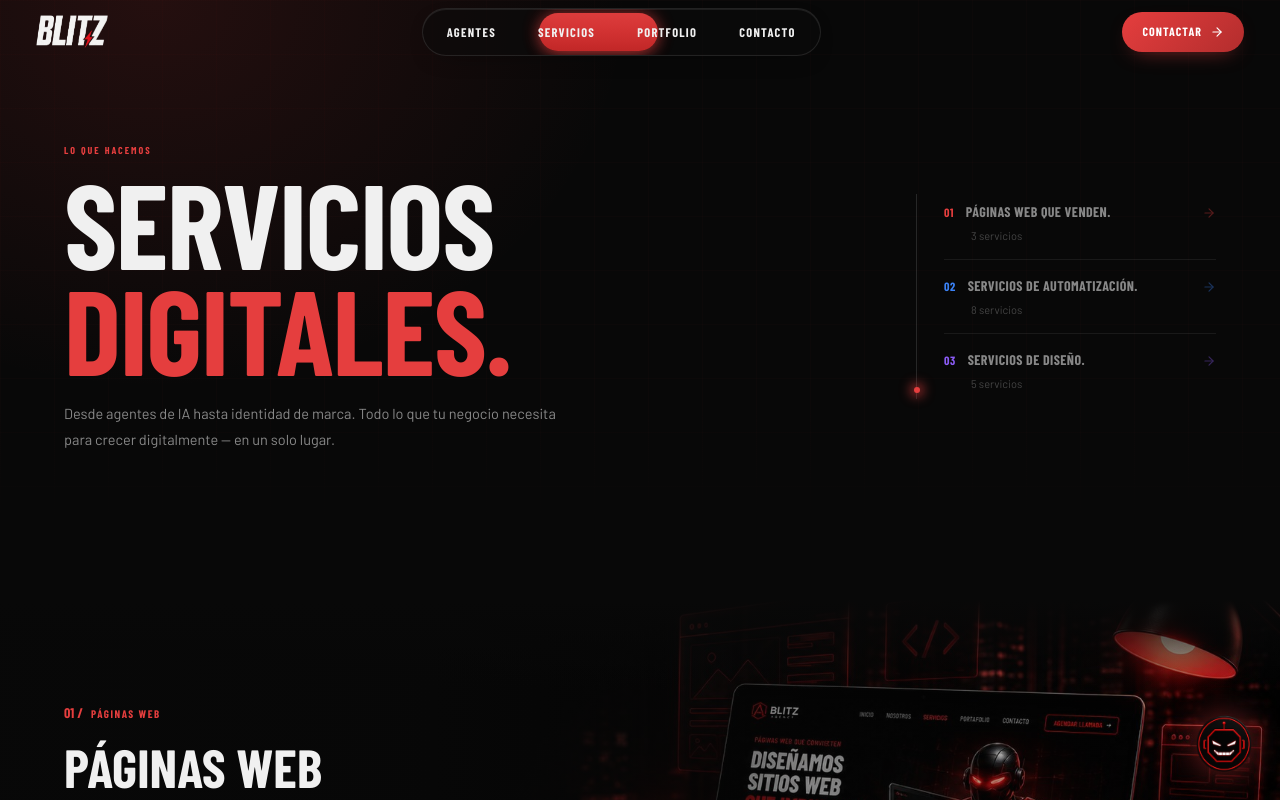
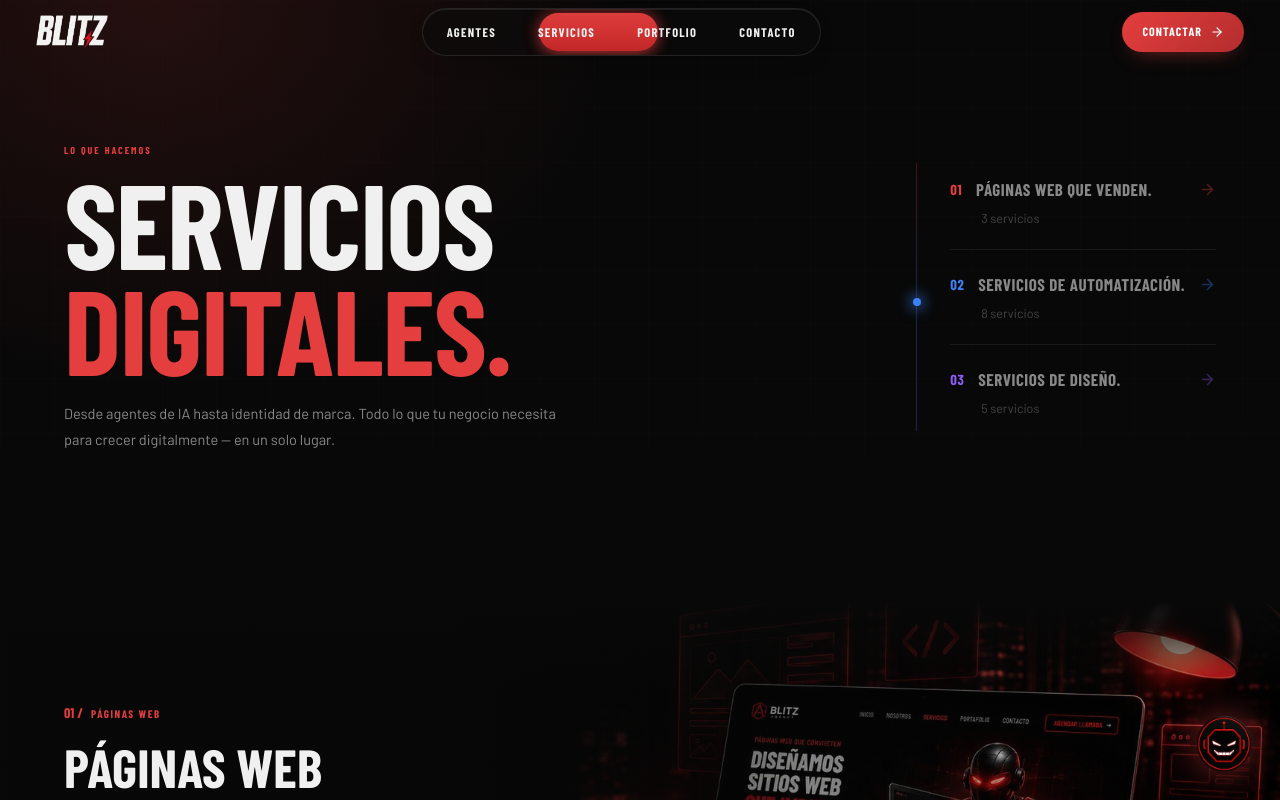
Before and after one commit to dacabrero11/blitz, a Next.js app: page /servicios in a window 1280 px wide. Shown: the top 800 px of the page. Built offline with nearby package versions, Linux system fonts and the light colour scheme; a web font is replaced by a local one.

Commit message:
Indice del hero: el punto que recorre el riel va mutando al color de cada categoria (rojo/azul/morado, leidos desde los datos), timing lineal para que color y posicion coincidan, y todo el bloque mas grande y fluido en movil

```diff
--- a/app/globals.css
+++ b/app/globals.css
@@ -224,10 +224,14 @@ body {
 
 /* ─── Indice de categorias del hero de servicios ─── */
 @keyframes index-scan {
-  0%        { top: 0%;   opacity: 0; }
-  12%       { opacity: 1; }
-  88%       { opacity: 1; }
-  100%      { top: 100%; opacity: 0; }
+  0%   { top: 0%;   opacity: 0; background: var(--idx-c1); box-shadow: 0 0 14px 3px var(--idx-g1); }
+  10%  { opacity: 1; }
+  30%  { background: var(--idx-c1); box-shadow: 0 0 14px 3px var(--idx-g1); }
+  38%  { background: var(--idx-c2); box-shadow: 0 0 14px 3px var(--idx-g2); }
+  63%  { background: var(--idx-c2); box-shadow: 0 0 14px 3px var(--idx-g2); }
+  71%  { background: var(--idx-c3); box-shadow: 0 0 14px 3px var(--idx-g3); }
+  90%  { opacity: 1; }
+  100% { top: 100%; opacity: 0; background: var(--idx-c3); box-shadow: 0 0 14px 3px var(--idx-g3); }
 }
-.animate-index-scan { animation: index-scan 4.2s cubic-bezier(0.4, 0, 0.2, 1) infinite; }
+.animate-index-scan { animation: index-scan 4.6s linear infinite; }
 @media (prefers-reduced-motion: reduce) { .animate-index-scan { animation: none; opacity: 0.6; } }
--- a/components/ui/CategoriaIndex.tsx
+++ b/components/ui/CategoriaIndex.tsx
@@ -1,5 +1,6 @@
 'use client'
 
+import type React from 'react'
 import { useState } from 'react'
 import { ArrowRight } from 'lucide-react'
 import { CATEGORIAS } from '@/lib/servicios'
@@ -11,26 +12,31 @@ export function CategoriaIndex() {
     document.getElementById(slug)?.scrollIntoView({ behavior: 'smooth', block: 'start' })
   }
 
+  const colorVars = CATEGORIAS.slice(0, 3).reduce<Record<string, string>>((acc, cat, i) => {
+    acc[`--idx-c${i + 1}`] = cat.acento
+    acc[`--idx-g${i + 1}`] = `${cat.acento}b0`
+    return acc
+  }, {})
+
   return (
-    <div className="relative" style={{ paddingLeft: 28, minWidth: 300 }}>
-      {/* riel vertical */}
+    <div className="relative" style={{ paddingLeft: 34, minWidth: 'min(392px, 100%)', ...colorVars } as React.CSSProperties}>
+      {/* riel vertical, teñido con los 3 acentos */}
       <span
         aria-hidden
         className="absolute"
-        style={{ left: 0, top: 8, bottom: 8, width: 1, background: 'rgba(255,255,255,0.13)' }}
+        style={{
+          left: 0,
+          top: 8,
+          bottom: 8,
+          width: 1,
+          background: `linear-gradient(180deg, ${CATEGORIAS[0]?.acento}44, ${CATEGORIAS[1]?.acento}44 50%, ${CATEGORIAS[2]?.acento}44)`,
+        }}
       />
-      {/* luz que recorre el riel en loop */}
+      {/* luz que recorre el riel y va tomando el color de cada categoria */}
       <span
         aria-hidden
         className="absolute animate-index-scan"
-        style={{
-          left: -2.5,
-          width: 6,
-          height: 6,
-          borderRadius: '50%',
-          background: 'var(--red)',
-          boxShadow: '0 0 12px 3px rgba(229,62,62,0.85)',
-        }}
+        style={{ left: -3.5, width: 8, height: 8, borderRadius: '50%' }}
       />
 
       {CATEGORIAS.map((cat, i) => {
@@ -44,7 +50,7 @@ export function CategoriaIndex() {
             onMouseLeave={() => setHover(null)}
             className="group block w-full text-left"
             style={{
-              padding: '15px 0',
+              padding: '21px 0',
               borderTop: i === 0 ? 'none' : '1px solid rgba(255,255,255,0.07)',
               transform: on ? 'translateX(6px)' : 'translateX(0)',
               transition: 'transform 260ms cubic-bezier(0.16,1,0.3,1)',
@@ -58,8 +64,8 @@ export function CategoriaIndex() {
               className="absolute"
               style={{
                 left: -1,
-                width: 3,
-                height: on ? 34 : 0,
+                width: 4,
+                height: on ? 46 : 0,
                 marginTop: 2,
                 background: cat.acento,
                 boxShadow: on ? `0 0 12px 2px ${cat.acento}` : 'none',
@@ -67,14 +73,14 @@ export function CategoriaIndex() {
               }}
             />
 
-            <div className="flex items-center gap-3">
-              <span className="font-display font-black" style={{ fontSize: 12, color: cat.acento, letterSpacing: '0.04em' }}>
+            <div className="flex items-center gap-3.5">
+              <span className="font-display font-black" style={{ fontSize: 14.5, color: cat.acento, letterSpacing: '0.04em' }}>
                 {String(i + 1).padStart(2, '0')}
               </span>
               <span
                 className="font-display font-bold uppercase flex-1"
                 style={{
-                  fontSize: 14,
+                  fontSize: 17,
                   letterSpacing: '0.03em',
                   color: on ? 'var(--white)' : 'var(--gray-1)',
                   transition: 'color 220ms ease',
@@ -83,7 +89,7 @@ export function CategoriaIndex() {
                 {title}
               </span>
               <ArrowRight
-                size={14}
+                size={17}
                 color={cat.acento}
                 style={{
                   opacity: on ? 1 : 0.35,
@@ -92,7 +98,7 @@ export function CategoriaIndex() {
                 }}
               />
             </div>
-            <div style={{ fontSize: 11, color: 'var(--gray-2)', marginTop: 3, marginLeft: 27 }}>
+            <div style={{ fontSize: 12.5, color: 'var(--gray-2)', marginTop: 5, marginLeft: 31 }}>
               {cat.items.length} {cat.items.length === 1 ? 'servicio' : 'servicios'}
             </div>
           </button>
```
